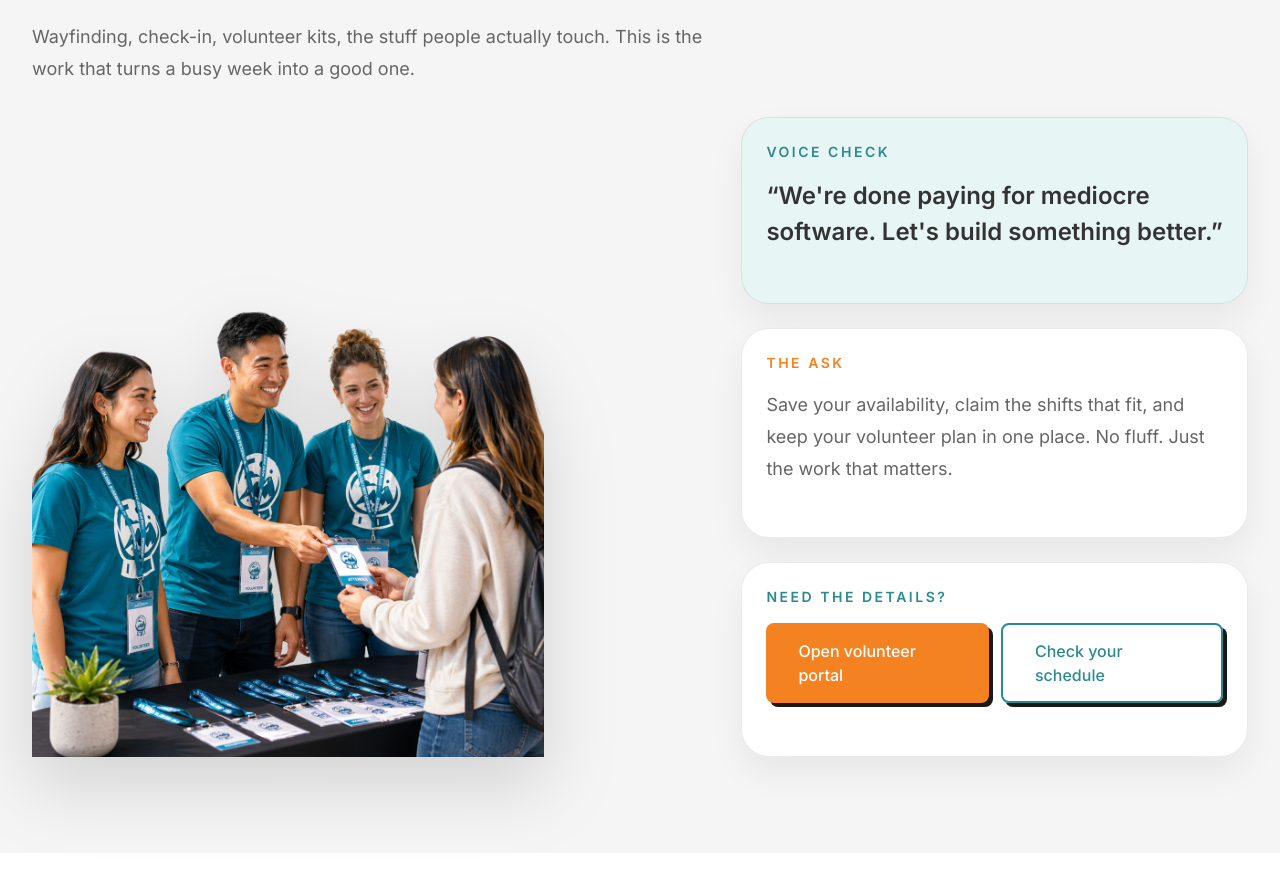
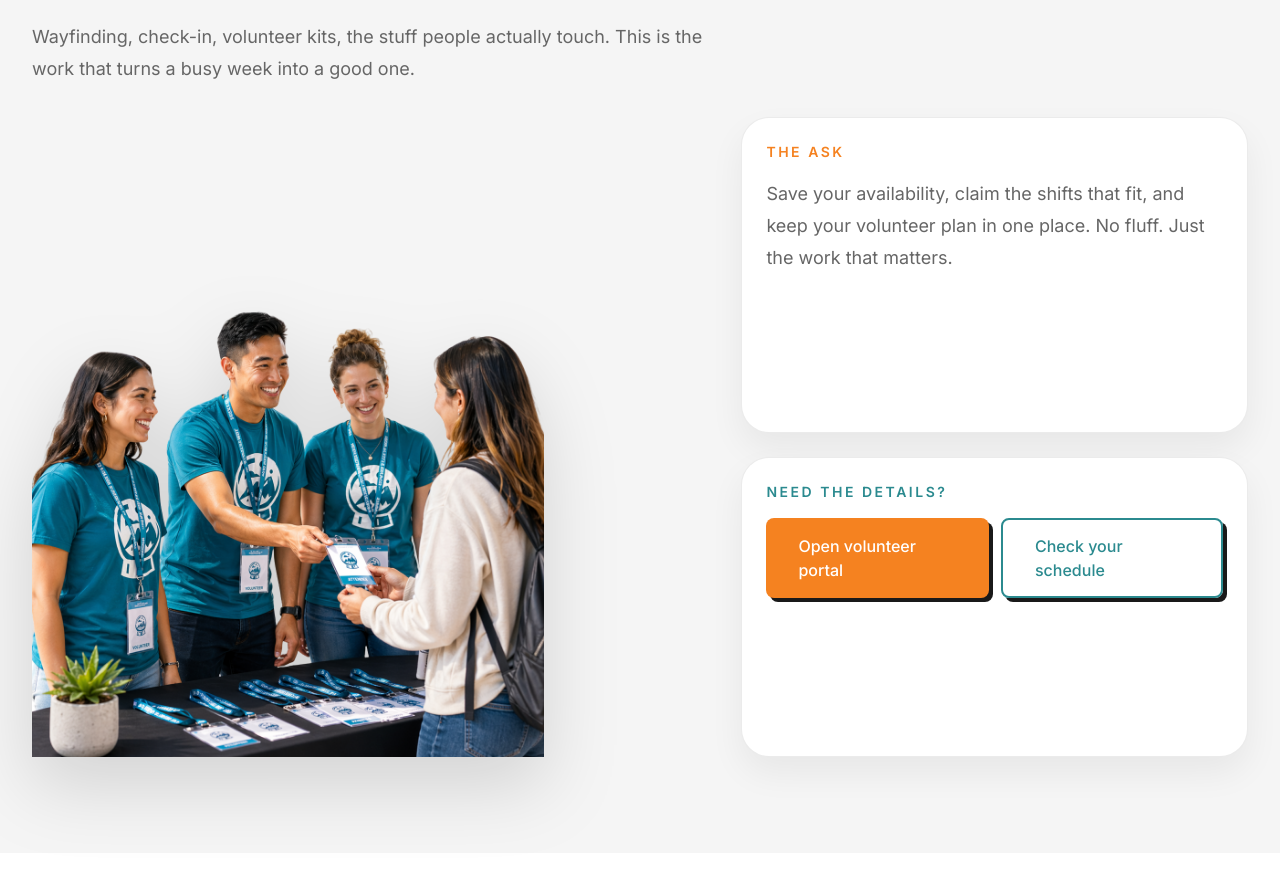
Before and after one commit to Erics1337/revel-event-volunteer, a Next.js app: page / in a window 1280 px wide. Shown: the part 3600-4475 px from the top of the page. Built offline with nearby package versions, Linux system fonts and the light colour scheme; no server answers.

Commit message:
Remove voice check box from landing page

```diff
--- a/src/app/page.tsx
+++ b/src/app/page.tsx
@@ -349,14 +349,6 @@ export default function Home() {
                 className="h-auto w-full max-w-[32rem] object-contain drop-shadow-[0_28px_36px_rgba(0,0,0,0.14)]"
               />
               <div className="grid gap-6">
-                <div className="rounded-[28px] border border-black/8 bg-[#e8f5f5] p-6 shadow-[0_16px_35px_rgba(0,0,0,0.06)]">
-                  <p className="text-sm font-semibold uppercase tracking-[0.18em] text-teal">
-                    Voice check
-                  </p>
-                  <p className="mt-4 text-2xl font-semibold leading-9 text-charcoal">
-                    “We&apos;re done paying for mediocre software. Let&apos;s build something better.”
-                  </p>
-                </div>
                 <div className="rounded-[28px] border border-black/8 bg-white p-6 shadow-[0_16px_35px_rgba(0,0,0,0.06)]">
                   <p className="text-sm font-semibold uppercase tracking-[0.18em] text-orange">
                     The ask
```
